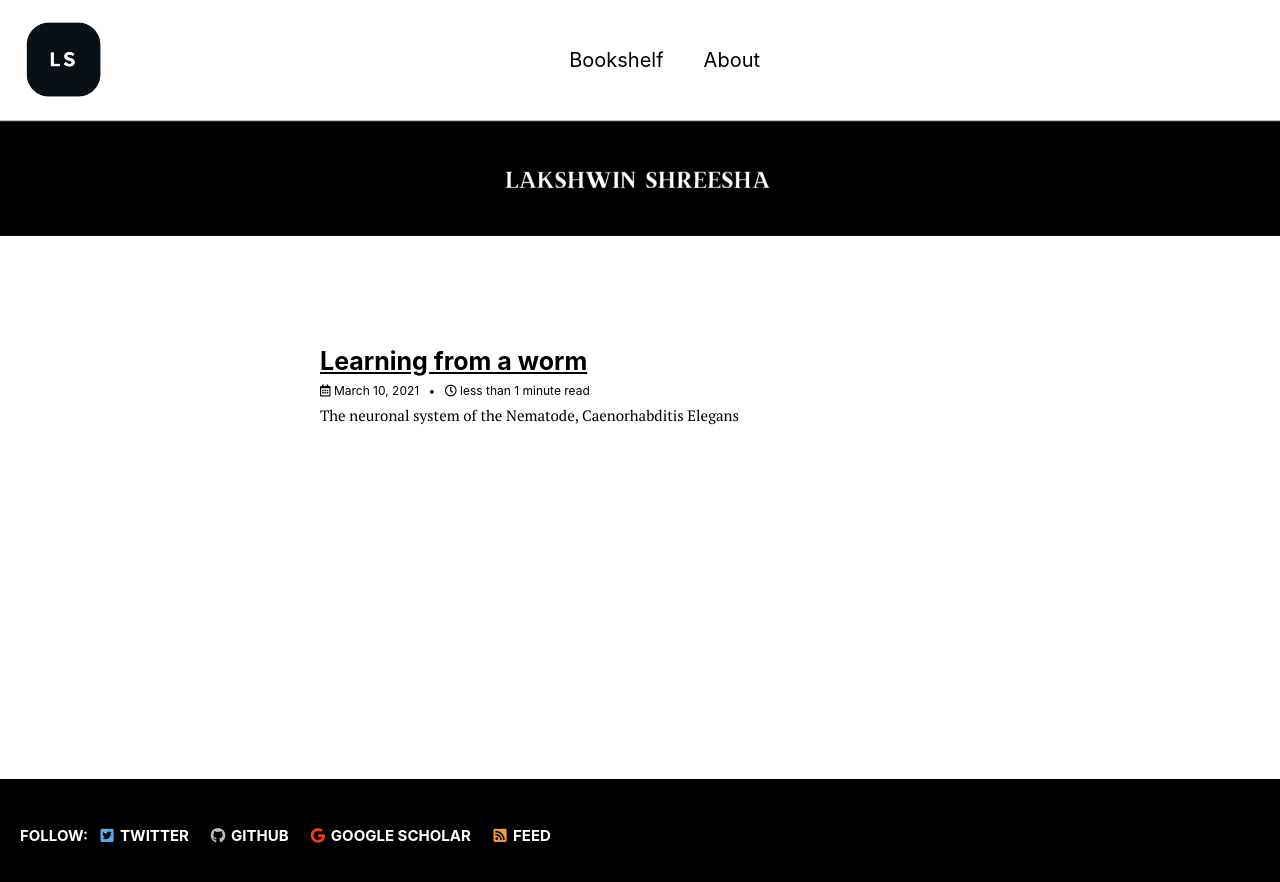
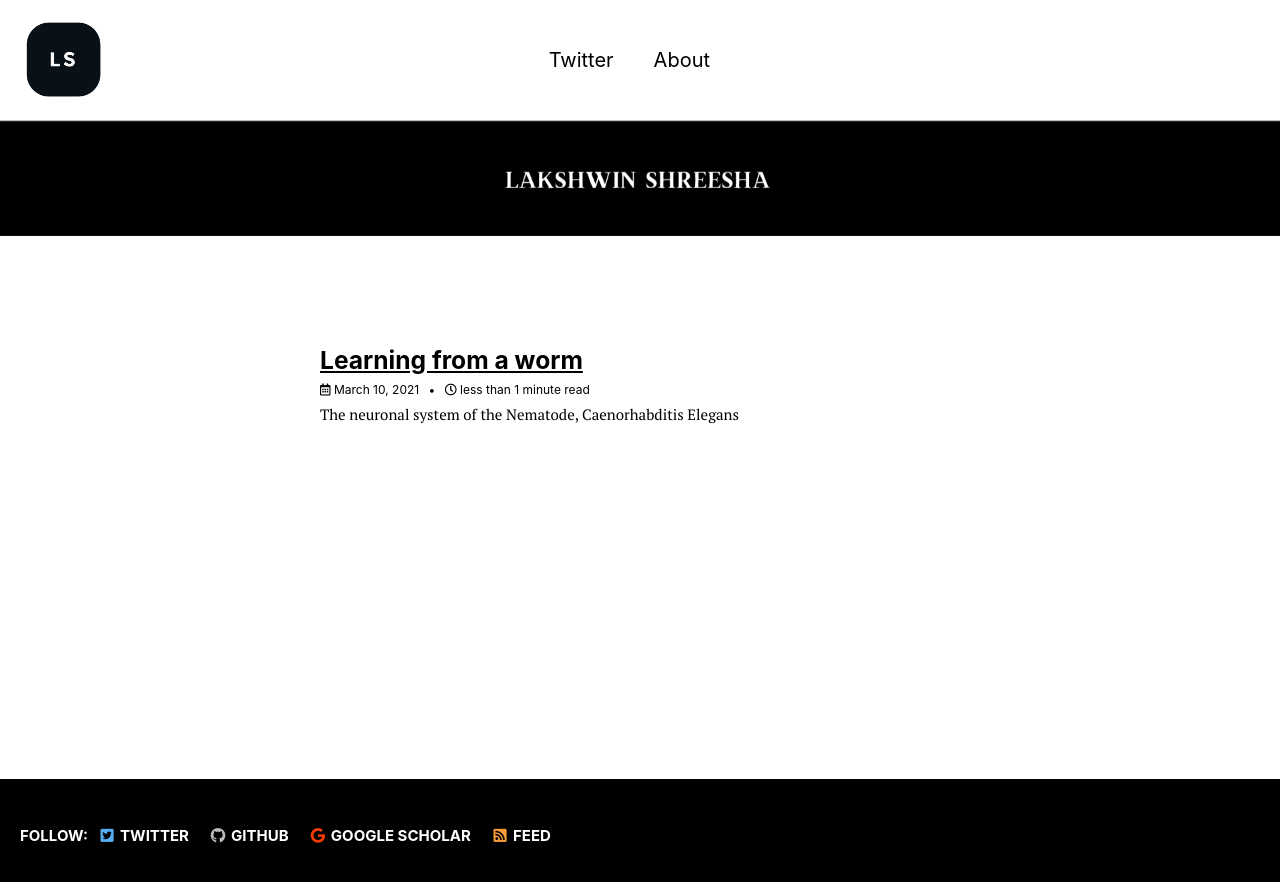
Before and after one commit to Niwhskal/blackandwhite, a Jekyll site: the page built from index.html, in a window 1280 px wide. Shown: the top 882 px of the page. Built offline with Jekyll 4.4.1, drawn with Linux system fonts in a browser that asks for light colours; cached includes are drawn as plain includes; the list of posts is cut into pages by our own code.

Commit message:
changed headline-2 font size + shifted header

```diff
--- a/_data/navigation.yml
+++ b/_data/navigation.yml
@@ -1,6 +1,6 @@
 # main links
 main:
-  - title: "Bookshelf"
+  - title: "Twitter"
     url: /bookshelf/
   - title: "About"
     url: /about/
--- a/_sass/minimal-mistakes/_masthead.scss
+++ b/_sass/minimal-mistakes/_masthead.scss
@@ -61,7 +61,7 @@
 .masthead__menu {
   float: left;
   margin-left: 0;
-  margin-right: 24em;
+  margin-right: 26.5em;
   width: 100%;
   clear: both;
 
--- a/_sass/minimal-mistakes/_variables.scss
+++ b/_sass/minimal-mistakes/_variables.scss
@@ -45,7 +45,7 @@ $type-size-8: 0.625em !default; // ~10px
 
 /* headline scale */
 $h-size-1: 1.163em !default; // ~25.008px
-$h-size-2: 1.25em !default; // ~20px
+$h-size-2: 1.23em !default; // ~20px
 $h-size-3: 1.125em !default; // ~18px
 $h-size-4: 1.0625em !default; // ~17px
 $h-size-5: 1.03125em !default; // ~16.5px
```
